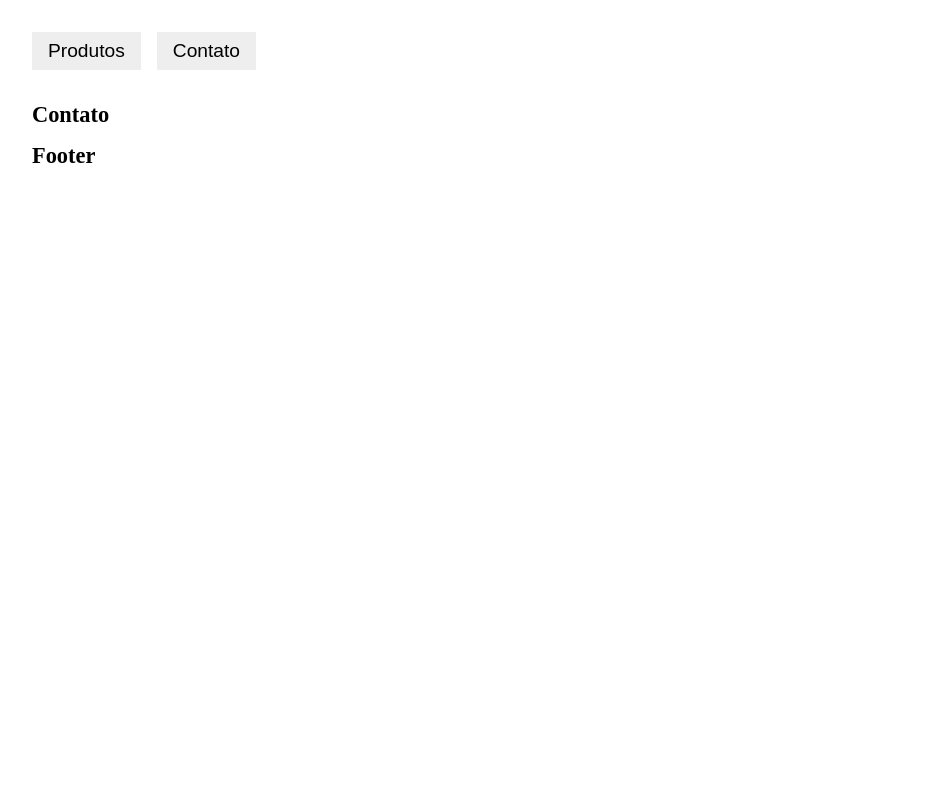
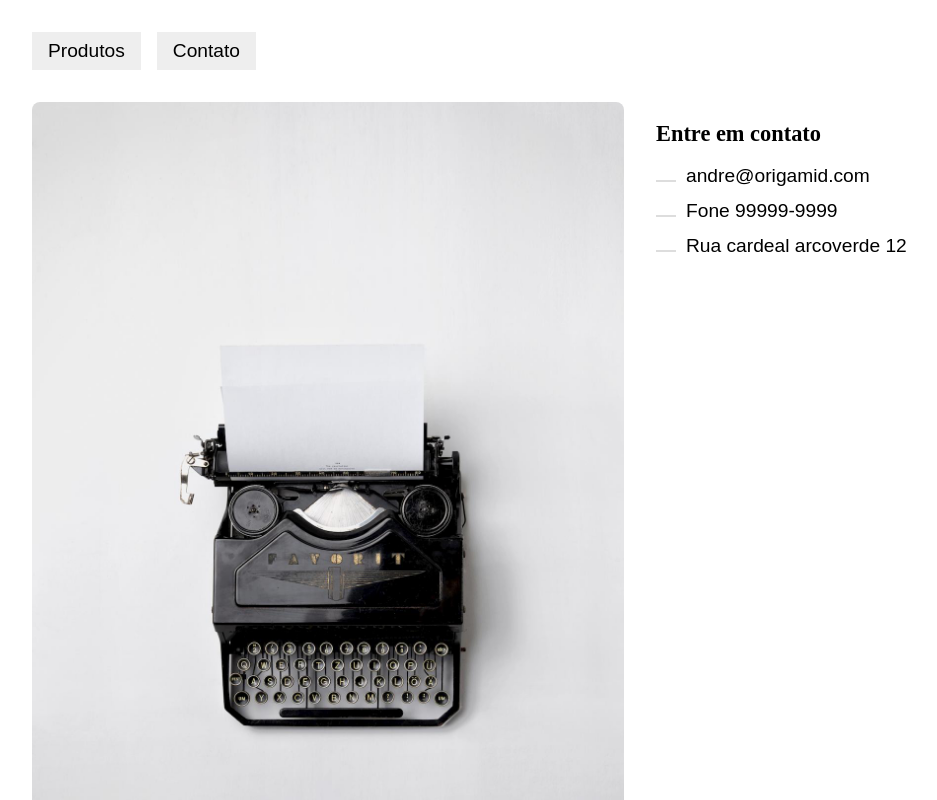
Before and after one commit to ValmyrTavares/FirstReactProjetcReady, a React (Create React App) app: page /contato in a window 1280 px wide. Shown: the top 800 px of the page, without its empty margins (0-937 px from the left). Built offline with nearby package versions, Linux system fonts and the light colour scheme.

Commit message:
Estilizamos o nosso primeriro componente usando o module e o compoente aberto. E aqui tem um exemplo de animação com uma sintaxe que eu não tivha visto. Até aqui nada de novo, somente fiz esse commit para não deixar que acumulasse muitos  elementos que dificultassem a compreensão

```diff
--- a/src/App.css
+++ b/src/App.css
@@ -12,3 +12,16 @@ a {
 h1{
     font-size: 1.4rem;
 }
+
+.animeLeft {
+    transform: translateX(-20px);
+    opacity: 0;
+    animation: animeLeft .3s forwards;
+}
+
+@keyframes animeLeft {
+    to {
+        transform: initial;
+        opacity: initial;
+    }
+}
--- a/src/Components/Contato.js
+++ b/src/Components/Contato.js
@@ -1,12 +1,22 @@
 import React from 'react'
-import style from './Contato.module.css'
+import styles from './Contato.module.css'
+import foto from '../img/contato.jpg'
 
 function Contato() {
     return (
-        <div>
-            <h1>Contato</h1>
-        </div>
+        <section className={`${styles.contato} animeLeft`}>
+            <img src={foto} alt="maquina de escrever"/>
+            <div>
+            <h1>Entre em contato</h1>
+            <ul className={styles.dados}>
+                <li>andre@origamid.com</li>
+                <li>Fone 99999-9999</li>
+                <li>Rua cardeal arcoverde 12</li>
+            </ul>
+            </div>
+        </section>
     )
+
 }
 
 export default Contato
--- a/src/Components/Contato.module.css
+++ b/src/Components/Contato.module.css
@@ -0,0 +1,22 @@
+.contato {
+    display: grid;
+    grid-template-columns: 1fr 1fr;
+    gap: 2rem;
+}
+.dados {
+    padding: 0px;
+    list-style: none;
+}
+.dados li {
+    font-size: 1.2rem;
+    font-family: Arial, Helvetica, sans-serif;
+    margin-bottom: .8rem;
+}
+.dados li::before{
+    content: '';
+    display: inline-block;
+    width:20px;
+    height: 2px;
+    background:#ddd;
+    margin-right: 10px;
+}
```
